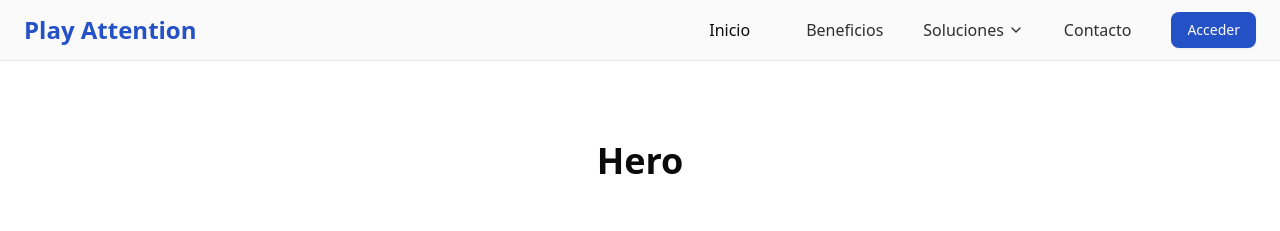
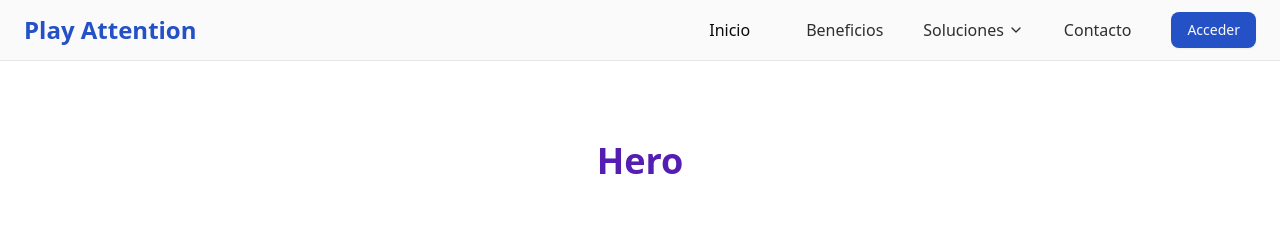
Before and after one commit to No-Country-simulation/h5-02-play-attention, a Next.js app in the folder frontend/landing/: page / in a window 1280 px wide. Shown: the top 231 px of the page. Built offline with nearby package versions, Linux system fonts and the light colour scheme.

Commit message:
fix(ui): 💄 Fix Color Pallet
Fix and add primary color shades

```diff
--- a/frontend/landing/src/app/globals.css
+++ b/frontend/landing/src/app/globals.css
@@ -33,6 +33,16 @@
   --color-secondary: var(--secondary);
   --color-primary-foreground: var(--primary-foreground);
   --color-primary: var(--primary);
+  --color-primary-50: var(--primary-50);
+  --color-primary-100: var(--primary-100);
+  --color-primary-200: var(--primary-200);
+  --color-primary-300: var(--primary-300);
+  --color-primary-400: var(--primary-400);
+  --color-primary-500: var(--primary-500);
+  --color-primary-600: var(--primary-600);
+  --color-primary-700: var(--primary-700);
+  --color-primary-800: var(--primary-800);
+  --color-primary-900: var(--primary-900);
   --color-popover-foreground: var(--popover-foreground);
   --color-popover: var(--popover);
   --color-card-foreground: var(--card-foreground);
@@ -51,8 +61,18 @@
   --card-foreground: oklch(0.145 0 0);
   --popover: oklch(1 0 0);
   --popover-foreground: oklch(0.145 0 0);
-  --primary: oklch(0.65 0.22 290.5);
+  --primary: oklch(0.45 0.22 290);
   --primary-foreground: oklch(0.985 0 0);
+  --primary-50: oklch(0.93 0.04 296);
+  --primary-100: oklch(0.82 0.08 292);
+  --primary-200: oklch(0.74 0.12 290);
+  --primary-300: oklch(0.65 0.16 288);
+  --primary-400: oklch(0.58 0.19 286);
+  --primary-500: oklch(0.45 0.22 290);
+  --primary-600: oklch(0.42 0.21 291);
+  --primary-700: oklch(0.36 0.2 292);
+  --primary-800: oklch(0.3 0.18 293);
+  --primary-900: oklch(0.25 0.16 294);
   --secondary: oklch(0.48 0.19 264.5);
   --secondary-foreground: oklch(0.985 0 0);
   --muted: oklch(0.97 0 0);
```
Also changed, not shown: 1 other file (tests, documents, lock files or other folders).
